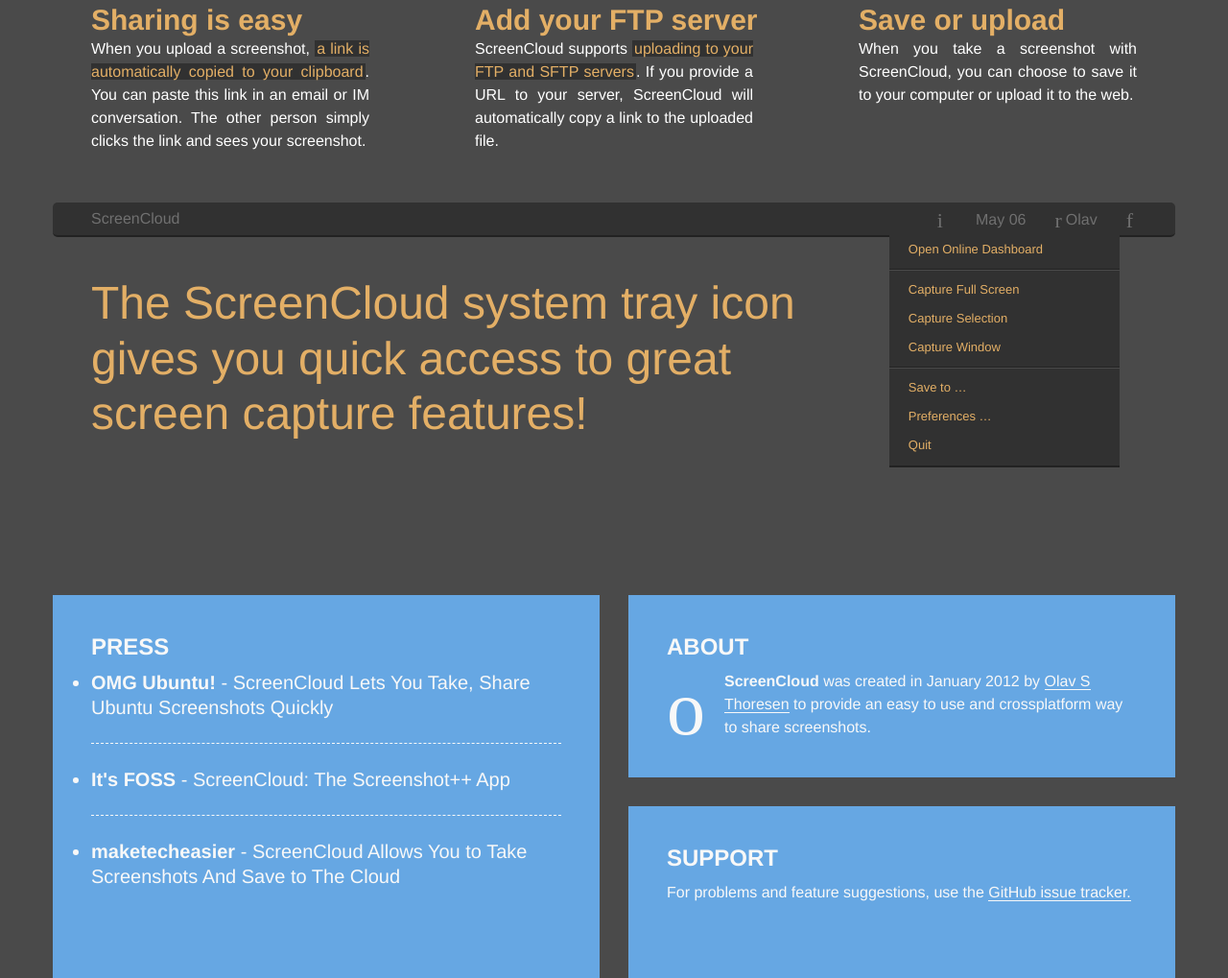
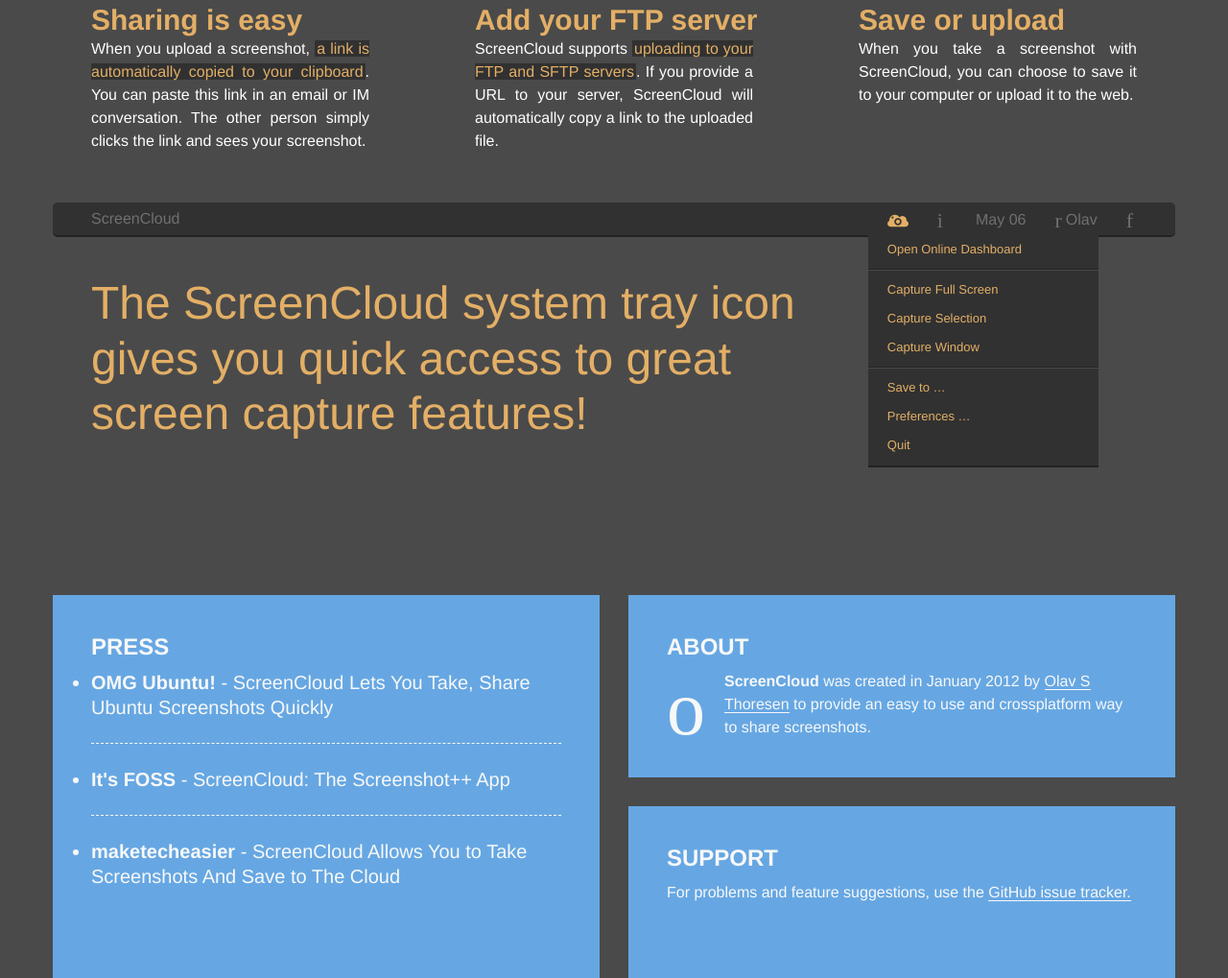
Before and after one commit to olav-st/screencloud, a plain HTML site: page index.html in a window 1280 px wide. Shown: the part 1449-2468 px from the top of the page at 96% size. Drawn offline with Linux system fonts and the light colour scheme.

Commit message:
fix trayicon src

```diff
--- a/index.html
+++ b/index.html
@@ -210,7 +210,7 @@
                             <li>May 06</li>
                             <li><span aria-hidden="true" data-icon="i"></span></li>
                             <li>
-                                <img src="img/icons/trayicon.png.html" alt="" />
+                                <img src="img/icons/trayicon.png" alt="" />
                                 <ul>
                                     <li>Open Online Dashboard</li>
                                     <li class="divider"></li>
```
